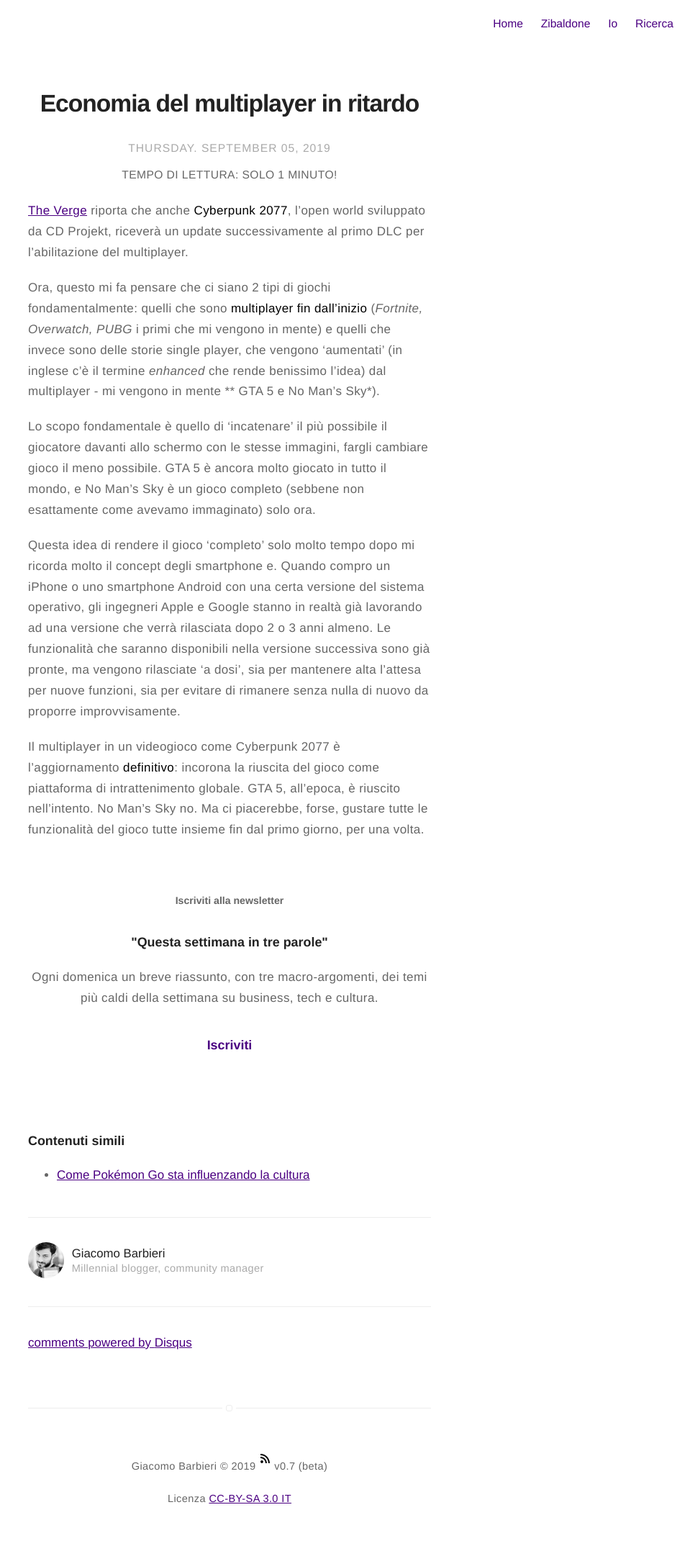
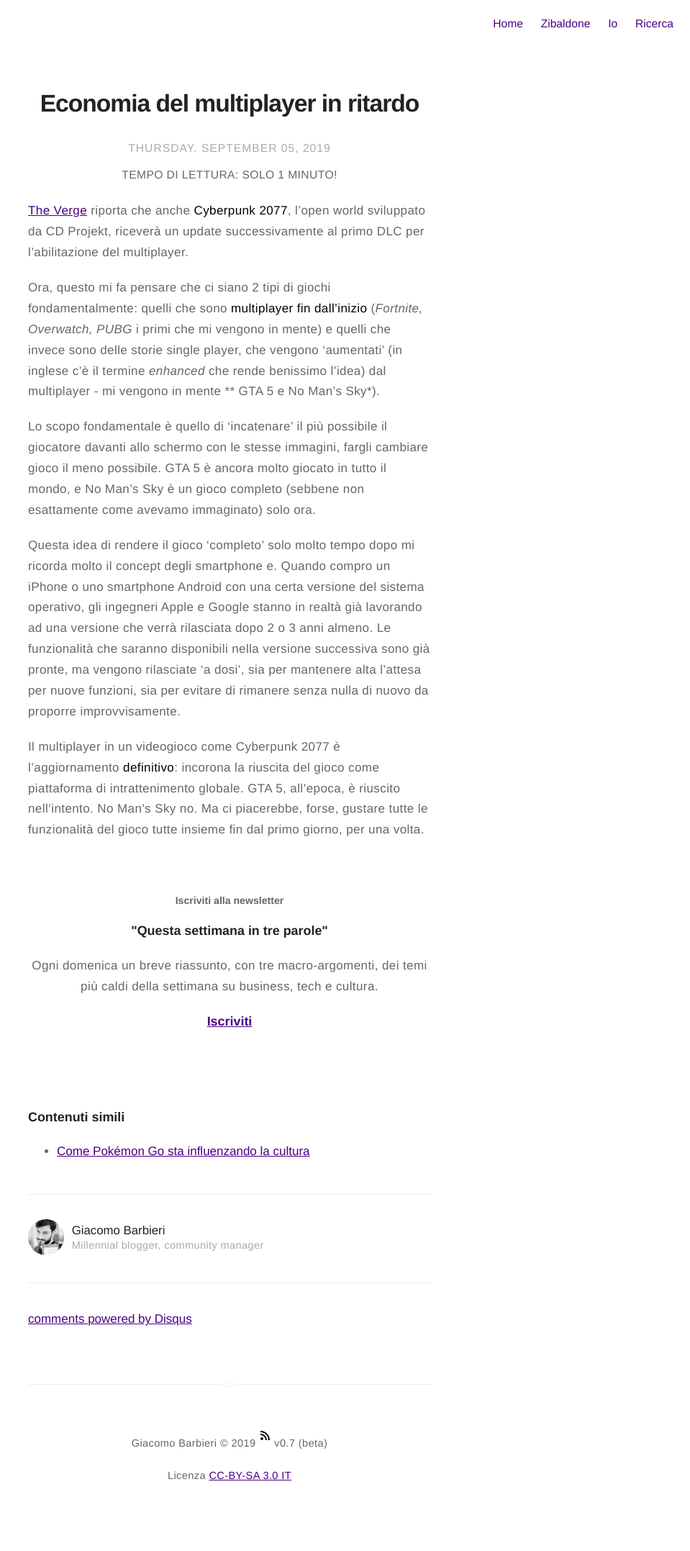
Before and after one commit to iJaack/Jaack, a Jekyll site: the page built from _posts/2019-09-05-multiplayer-ritardo-cyberpunk.markdown, in a window 1280 px wide. Shown: the whole page at 72% size, without its empty margins (321-1280 px from the left). Built offline with Jekyll 4.4.1, drawn with Linux system fonts in a browser that asks for light colours; comment, search, counter and statistics services are not loaded; after the commit the page ends 2123 px from its top, so only the background shows below that.

Commit message:
Aggiornato .sass per newsletter, aggiornato post su pianificazione finanziaria

```diff
--- a/_drafts/2019-10-05-pianificazione-finanziaria.markdown
+++ b/_drafts/2019-10-05-pianificazione-finanziaria.markdown
@@ -94,7 +94,9 @@
 
 Non è un vero e proprio conto, ma quei soldi io li considero la mia pensione. Mi ritengo, da circa un anno, un HODLER. Uno di quelli che le cryptovalute non le spende, ma le accumula. Perché un giorno potrebbero comunque valere di più.
 
-Non dimenticherò mai quella cena, che nel novembre del 2017 ho pagato 33 euro, che un anno dopo aveva il valore di circa 300€ (nel frattempo la cryptovaluta che avevo usato per il pagamento, ZCash, aveva fatto +900%)
+Non dimenticherò mai quella cena, che nel novembre del 2017 ho pagato 33 euro, che un anno dopo aveva il valore di circa 300€ (nel frattempo la cryptovaluta che avevo usato per il pagamento, ZCash, aveva fatto +900%).
+
+Oggi, dopo aver
 
 # Como vedo quanto spendo: Yolt
 
--- a/_includes/tinyletter.html
+++ b/_includes/tinyletter.html
@@ -1,9 +1,10 @@
+<div class="tinyletter">
 <h5 align="center">
   Iscriviti alla newsletter
-</h4>
+</h5>
 <h4 align="center">
   "Questa settimana in tre parole"
-</h3>
+</h4>
 <p align="center">
   Ogni domenica un breve riassunto, con tre macro-argomenti, dei temi più caldi
   della settimana su business, tech e cultura.
@@ -11,3 +12,4 @@
 <h4 align="center">
   <a href="http://bit.ly/2m1xLFO" target="blank">Iscriviti</a>
 </h4>
+</div>
--- a/_sass/components/review.sass
+++ b/_sass/components/review.sass
@@ -7,8 +7,8 @@
         width: 100%
         margin: 4rem 0
 
-    > .toleft,
-    > .toright
+    > .pro,
+    > .conro
         display: inline-block
         width: 47.5%
 
@@ -18,7 +18,7 @@
                 display: block
                 margin: 0 auto
 
-    > .toleft
+    > .pro
         @media #{$above}
             margin-right: 2%
 
@@ -26,7 +26,7 @@
             width: 100%
             margin: 0 0 4rem 0
 
-    > .toright
+    > .contro
         @media #{$above}
             margin-left: 2%
             vertical-align: top
@@ -35,8 +35,8 @@
             width: 100%
             margin: 0 0 4rem 0
 
-    > .toleft > p,
-    > .toright > p
+    > .pro > p,
+    > .contro > p
         margin: 0 0 4rem 0
         border-color: $beta
         border-width: thin
--- a/_sass/components/nl-box.sass
+++ b/_sass/components/tinyletter.sass
@@ -1,4 +1,4 @@
-.nl-box
+.tinyletter
     padding: 3rem 0
     border-bottom: 1px solid $epsilon
     border-top: 1px solid $epsilon
--- a/blog.html
+++ b/blog.html
@@ -11,6 +11,7 @@
 		{% for post in site.posts %}
 			{% if post.category == 'blog' %}
 				{% if post.hidden != true %}
+
 					{% include blog-post.html %}
 				{% endif %}
 			{% endif %}
```
